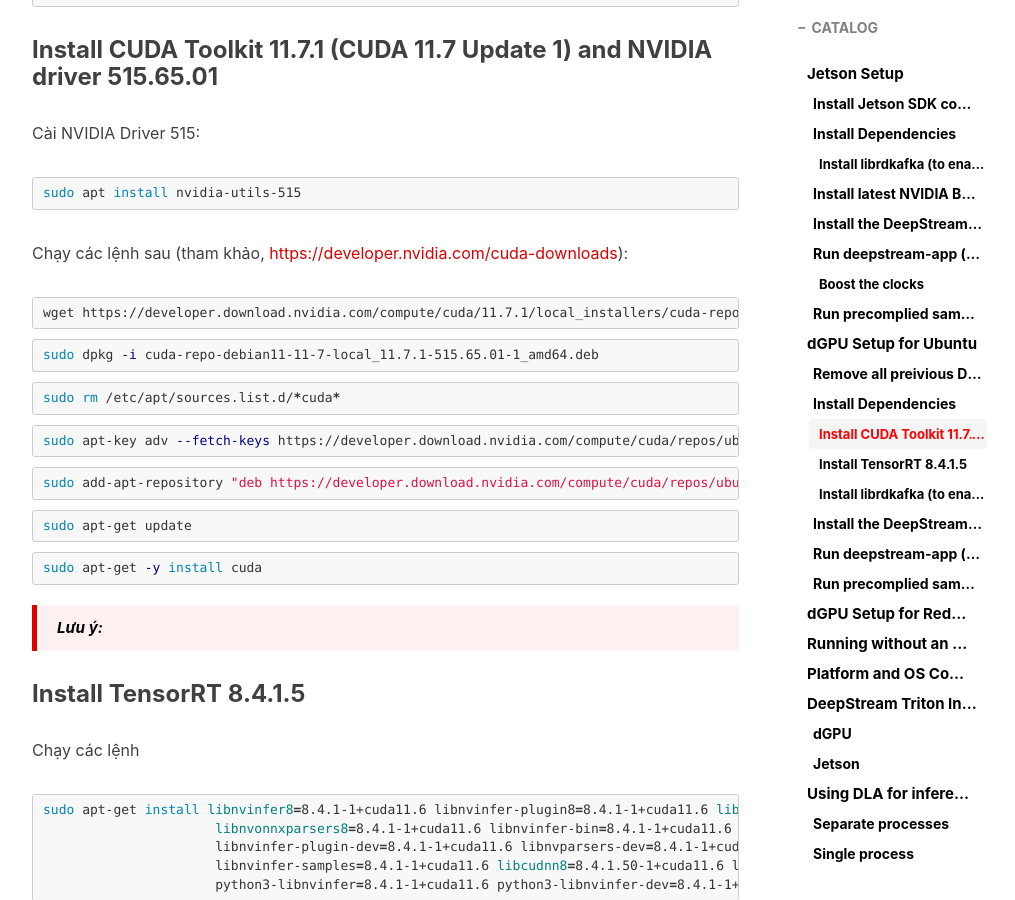
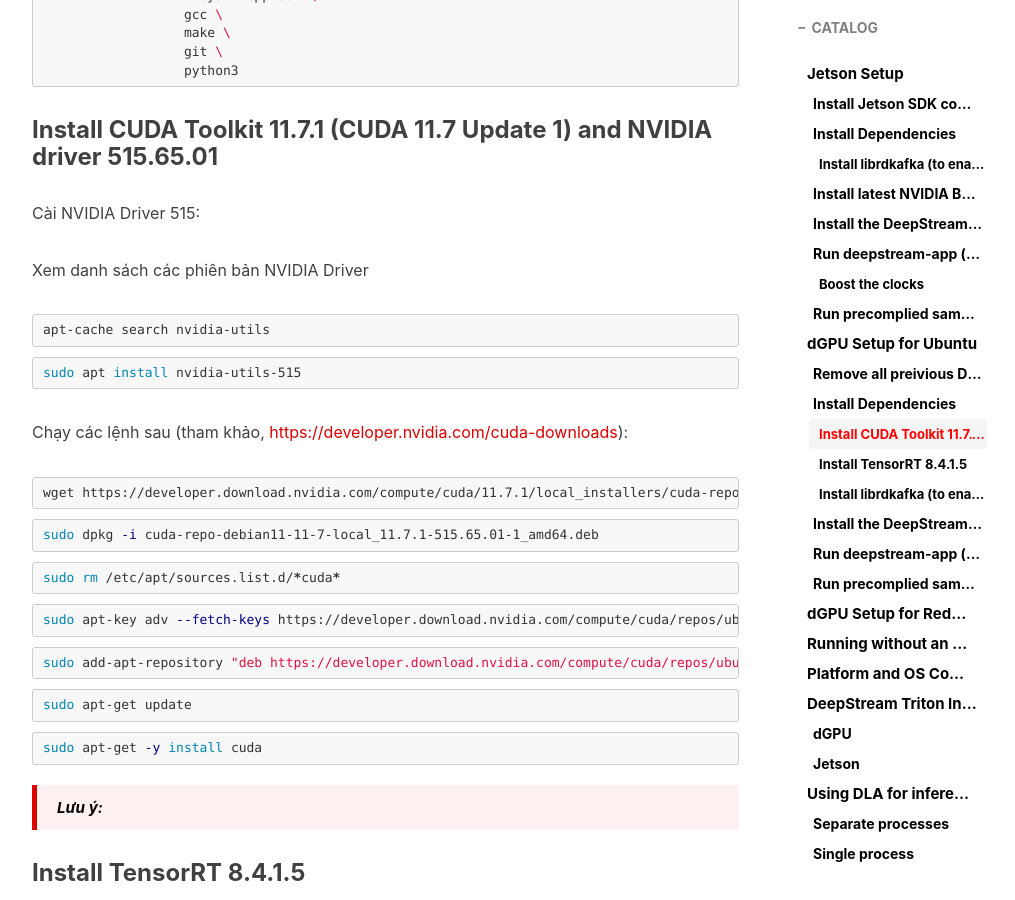
Before and after one commit to nab1010/nab1010.github.io, a Jekyll site: the page built from _posts/Knowledge/2022-12-19-DeepStream-02.md, in a window 1280 px wide and 900 px high, scrolled down 5591 px. Shown: the whole window, without its empty margins (233-1248 px from the left). Built offline with Jekyll 4.4.1, drawn with Linux system fonts in a browser that asks for light colours; nearby versions of some CDN libraries; comment, search, counter and statistics services are not loaded.

Commit message:
nabang1010 update

````diff
--- a/_posts/Knowledge/2022-12-19-DeepStream-02.md
+++ b/_posts/Knowledge/2022-12-19-DeepStream-02.md
@@ -59,7 +59,7 @@ sudo apt install libssl1.1 \
 
 ### Install librdkafka (to enable Kafke protocol adaptor for message broker)
 
-1. Clone *librdkafka* repository từ
+1. Clone _librdkafka_ repository từ
 
 ```bash
 git clone https://github.com/edenhill/librdkafka.git
@@ -84,8 +84,7 @@ make
 sudo make install
 ```
 
-2. Sao chép các thư viện đã tạo vào thư viện *deepstream*
-
+2. Sao chép các thư viện đã tạo vào thư viện _deepstream_
 
 ```bash
 sudo mkdir -p /opt/nvidia/deepstream/deepstream-6.1/lib
@@ -101,11 +100,11 @@ Cài đặt JetPack 5.0.1 GA Revision 1 sẽ đảm bảo rằng các gói NVIDI
 
 ## Install the DeepStream SDK
 
-- **Phương pháp 1:** Sử dụng SDK Manager
+* **Phương pháp 1:** Sử dụng SDK Manager
 
 Chọn `DeepStreamSDK` từ phần `Additional SDKs` cùng với JP 5.0.2 GA Revision 1 thành phần phần mềm để cài đặt.
 
-- **Phương pháp 2:** Sử dụng DeepStream tar package:
+* **Phương pháp 2:** Sử dụng DeepStream tar package:
 
 [https://developer.nvidia.com/deepstream_sdk_v6.1.1_jetson.tbz2](https://developer.nvidia.com/deepstream_sdk_v6.1.1_jetson.tbz2)
 
@@ -129,7 +128,7 @@ sudo ./install.sh
 sudo ldconfig
 ```
 
-- **Phương pháp 3:** Sử dụng DeepStream Debian package:
+* **Phương pháp 3:** Sử dụng DeepStream Debian package:
 
 [https://developer.nvidia.com/deepstream-6.1_6.1.1-1_arm64.deb](https://developer.nvidia.com/deepstream-6.1_6.1.1-1_arm64.deb)
 
@@ -139,9 +138,9 @@ Tải xuống DeepStream 6.1.1 Jetson Debian package `deepstream-6.1_6.1.1-1_arm
 sudo apt-get install ./deepstream-6.1_6.1.1-1_arm64.deb
 ```
 
-- **Phương pháp 4:** Sử dụng Docker container: các DeepStream docker containers có sẵn trên NGC. Xem phần [Docker Containers](https://docs.nvidia.com/metropolis/deepstream/dev-guide/text/DS_docker_containers.html) để tìm hiểu về phát triển và triển khai DeepStream sử dụng docker containers.
+* **Phương pháp 4:** Sử dụng Docker container: các DeepStream docker containers có sẵn trên NGC. Xem phần [Docker Containers](https://docs.nvidia.com/metropolis/deepstream/dev-guide/text/DS_docker_containers.html) để tìm hiểu về phát triển và triển khai DeepStream sử dụng docker containers.
 
-## Run *deepstream-app* (the reference application)
+## Run _deepstream-app_ (the reference application)
 
 1. Chuyển đến thư mục mẫu trên bộ công cụ phát triển.
 2. Nhập lệnh sau để chạy ứng dụng:
@@ -149,26 +148,30 @@ sudo apt-get install ./deepstream-6.1_6.1.1-1_arm64.deb
 ```bash
 deepstream-app -c <path_to_config_file>
 ```
+
 Trong đó `<path_to_config_file>` là tên đương dẫn của một trong các tệp cấu hình của ứng dụng tham khảo, được tìm thấy trong `configs/deepstream-app/`. Xem Package Contents để xem một danh sách các tệp có sẵn.
 
-- Các file config có thể chạy với *deepstream-app*:
-  - a. `source30_1080p_dec_infer-resnet_tiled_display_int8.txt`
-  - b. `source30_1080p_dec_preprocess_infer-resnet_tiled_display_int8.txt`
-  - c. `source4_1080p_dec_infer-resnet_tracker_sgie_tiled_display_int8.txt`
-  - d. `source4_1080p_dec_infer-resnet_tracker_sgie_tiled_display_int8_gpu1.txt` (dGPU only)
-  - e. `source1_usb_dec_infer_resnet_int8.txt`
-  - f. `source1_csi_dec_infer_resnet_int8.txt` (Jetson only)
-  - g. `source2_csi_usb_dec_infer_resnet_int8.txt` (Jetson only)
-  - h. `source6_csi_dec_infer_resnet_int8.txt` (Jetson only)
-  - i. `source2_1080p_dec_infer-resnet_demux_int8.txt`
-  - j. `source4_1080p_dec_infer-resnet_tracker_sgie_tiled_display_int8.yml`
-  - k. `source30_1080p_dec_infer-resnet_tiled_display_int8.yml`
+* Các file config có thể chạy với _deepstream-app_:
+  * a. `source30_1080p_dec_infer-resnet_tiled_display_int8.txt`
+  * b. `source30_1080p_dec_preprocess_infer-resnet_tiled_display_int8.txt`
+  * c. `source4_1080p_dec_infer-resnet_tracker_sgie_tiled_display_int8.txt`
+  * d. `source4_1080p_dec_infer-resnet_tracker_sgie_tiled_display_int8_gpu1.txt` (dGPU only)
+  * e. `source1_usb_dec_infer_resnet_int8.txt`
+  * f. `source1_csi_dec_infer_resnet_int8.txt` (Jetson only)
+  * g. `source2_csi_usb_dec_infer_resnet_int8.txt` (Jetson only)
+  * h. `source6_csi_dec_infer_resnet_int8.txt` (Jetson only)
+  * i. `source2_1080p_dec_infer-resnet_demux_int8.txt`
+  * j. `source4_1080p_dec_infer-resnet_tracker_sgie_tiled_display_int8.yml`
+  * k. `source30_1080p_dec_infer-resnet_tiled_display_int8.yml`
 
-> - Bạn có thể tìm thấy các tệp cấu hình mẫu trong thư mục `/opt/nvidia/deepstream/deepstream-6.1/samples`. Nhập lệnh này để xem việc ứng dụng sử dụng:
+> * Bạn có thể tìm thấy các tệp cấu hình mẫu trong thư mục `/opt/nvidia/deepstream/deepstream-6.1/samples`. Nhập lệnh này để xem việc ứng dụng sử dụng:
+>
 > ```bash
 > deepstream-app --help
 > ```
-> - Để lưu file TensorRT Engine/Plan, chạy lệnh sau:
+>
+> * Để lưu file TensorRT Engine/Plan, chạy lệnh sau:
+>
 > ```bash
 > sudo deepstream-app -c <path_to_config_file>
 > ```
@@ -193,6 +196,7 @@ sudo rm -rf /usr/local/deepstream /usr/lib/x86_64-linux-gnu/gstreamer-1.0/libgst
 ```bash
 sudo rm -rf /usr/lib/x86_64-linux-gnu/libv41/plugins/libcuvidv4l2_plugin.so*
 ```
+
 Để gỡ bỏ DeepStream 4.0 hoặc các cài đặt sau đó:
 
 1. Mở file `uninstall.sh` trong `opt/nvidia/deepstream/deepstream`
@@ -202,6 +206,7 @@ sudo rm -rf /usr/lib/x86_64-linux-gnu/libv41/plugins/libcuvidv4l2_plugin.so*
 ```bash
 sudo ./uninstall.sh
 ```
+
 ## Install Dependencies
 
 Nhập các lệnh sau để cài đặt những packages cần thiết trước khi cài đặt DeepStream SDK:
@@ -228,6 +233,12 @@ sudo apt install libssl1.1 \
 
 Cài NVIDIA Driver 515:
 
+Xem danh sách các phiên bản NVIDIA Driver
+
+```bash
+apt-cache search nvidia-utils
+```
+
 ```bash
 sudo apt install nvidia-utils-515
 ```
@@ -237,21 +248,27 @@ Chạy các lệnh sau (tham khảo, [https://developer.nvidia.com/cuda-download
 ```bash
 wget https://developer.download.nvidia.com/compute/cuda/11.7.1/local_installers/cuda-repo-debian11-11-7-local_11.7.1-515.65.01-1_amd64.deb
 ```
+
 ```bash
 sudo dpkg -i cuda-repo-debian11-11-7-local_11.7.1-515.65.01-1_amd64.deb
 ```
+
 ```bash
 sudo rm /etc/apt/sources.list.d/*cuda*
 ```
+
 ```bash
 sudo apt-key adv --fetch-keys https://developer.download.nvidia.com/compute/cuda/repos/ubuntu2004/x86_64/3bf863cc.pub
 ```
+
 ```bash
 sudo add-apt-repository "deb https://developer.download.nvidia.com/compute/cuda/repos/ubuntu2004/x86_64/ /"
 ```
+
 ```bash
 sudo apt-get update
 ```
+
 ```bash
 sudo apt-get -y install cuda
 ```
@@ -270,11 +287,12 @@ sudo apt-get install libnvinfer8=8.4.1-1+cuda11.6 libnvinfer-plugin8=8.4.1-1+cud
                       libnvinfer-samples=8.4.1-1+cuda11.6 libcudnn8=8.4.1.50-1+cuda11.6 libcudnn8-dev=8.4.1.50-1+cuda11.6 \
                       python3-libnvinfer=8.4.1-1+cuda11.6 python3-libnvinfer-dev=8.4.1-1+cuda11.6
 ```
+
 ### Install librdkafka (to enable Kafke protocol adaptor for message broker)
 
 ## Install the DeepStream SDK
 
-- Phương pháp 1: Sử dụng DeepStream Debian Package
+* Phương pháp 1: Sử dụng DeepStream Debian Package
 
 Tải xuống DeepStream 6.1.1 dGPU Debian Package
 `deepstream-6.1_6.1.1-1_amd64.deb`:
@@ -285,14 +303,14 @@ Nhập lệnh sau:
 ```bash
 sudo apt-get install ./deepstream-6.1_6.1.1-1_amd64.deb
 ```
-- Phương pháp 2: Tải xuống DeepStream tar Package
 
-- Phương pháp 3: Sử dụng Docker container DeepStream docker containers có sẵn trên NGC. Xem phần Docker Containers để tìm hiểu thêm
+* Phương pháp 2: Tải xuống DeepStream tar Package
 
-## Run *deepstream-app* (the reference application)
+* Phương pháp 3: Sử dụng Docker container DeepStream docker containers có sẵn trên NGC. Xem phần Docker Containers để tìm hiểu thêm
+
+## Run _deepstream-app_ (the reference application)
 
 ## Run precomplied sample applications
-
 
 # dGPU Setup for RedHat Enterprise Linux (RHEL)
 
````
